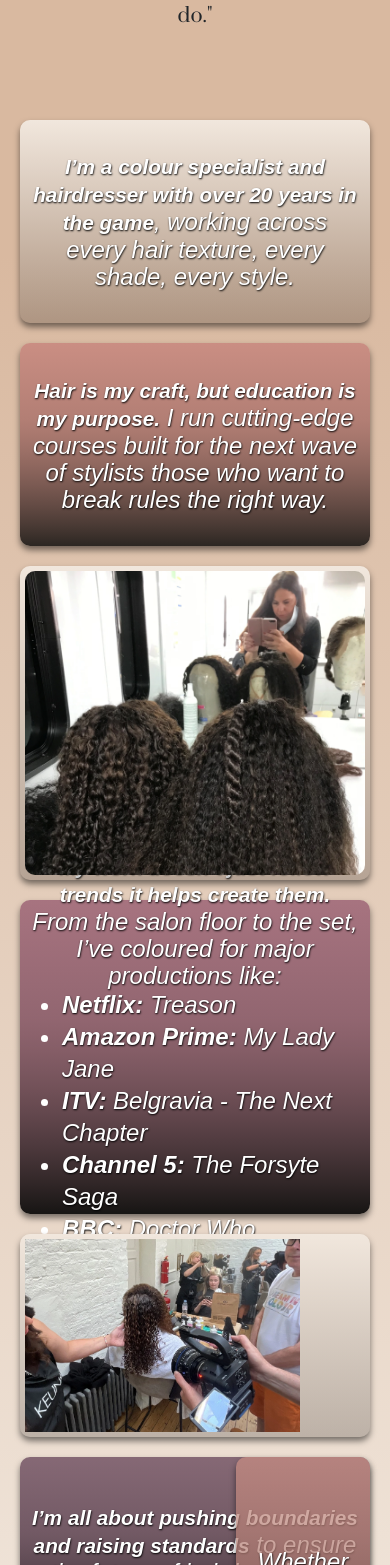
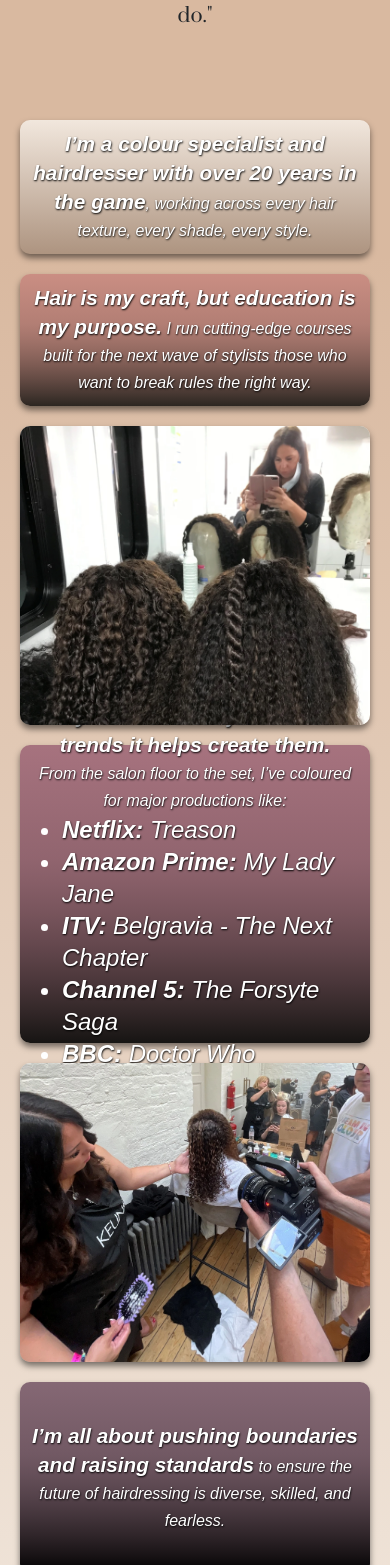
Before and after one commit to 2ndborn/karahair, a React (Create React App) app in the folder kara-app/: page /mystory in a window 390 px wide. Shown: the part 1643-3208 px from the top of the page. Built offline with nearby package versions, Linux system fonts and the light colour scheme; a web font is replaced by a local one.

Commit message:
Finished the repsonsiveness for max-width 450px on mystory page

```diff
--- a/kara-app/src/styles/MyStory.module.css
+++ b/kara-app/src/styles/MyStory.module.css
@@ -324,7 +324,7 @@
 }
 
 .img, .img2, .img3 {
-    padding: 5px!important;
+    padding: 0px!important;
 }
 
 .image {
@@ -340,6 +340,7 @@
     width: 100%;
     object-fit: cover;
     object-position: 0px 0px;
+    border-radius: 10px;
 }
 
 .image3 {
@@ -347,6 +348,7 @@
     width: 100%;
     object-fit: cover;
     object-position: 0px 0px;
+    border-radius: 10px;
 }
 
 /***************************Media queries*************************/
@@ -421,29 +423,39 @@
 }
 
 @media (max-width: 450px) {
-    .pr1 {grid-area: 1 / 1 / span 2 / -1;}
+
+    .container > div p {
+        font-size: 1rem;
+        line-height: 27px;
+    }
+
+    .pr1 {grid-area: 1 / 1 / span 1 / -1;}
     .pr2 {
-        grid-area: 3 / 1 / span 2 / -1;
+        grid-area: 2 / 1 / span 1 / -1;
     }
     .img {
-        grid-area: 5 / 1 / span 3 / -1;
+        grid-area: 3 / 1 / span 3 / -1;
     }
     .pr3 {
-        grid-area: 8 / 1 / span 3 / -1;
+        grid-area: 6 / 1 / span 3 / -1;
     }
     .pr4 {
-        grid-area: 13 / 1 / span 2 / -1;
+        grid-area: 12 / 1 / span 2 / -1;
     }
-    .img2 {grid-area: 11 / 1 / span 2 / -1;}
+    .img2 {grid-area: 9 / 1 / span 3 / -1;}
     .pr5 {
-        grid-area: 13 / 8 / -1 / -1;
+        grid-area: 17 / 1 / span 2 / -1;
     }
-    .img3 {grid-area:15 / 1 / -1 / span 7;}
+    .img3 {grid-area:14 / 1 / span 3 / -1;}
     .k {display: none!important;}
     .h {display: none!important;}
 
     .image2 {
         object-position: -65px 0px;
+    }
+
+    .image2 {
+        object-position: 0px 0px;
     }
 
     .AboutMeTwo {
```
